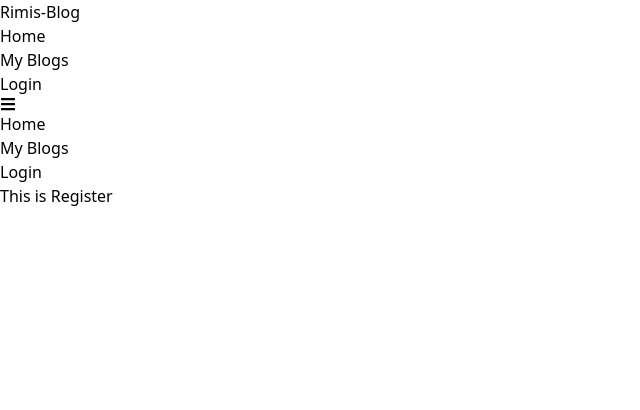
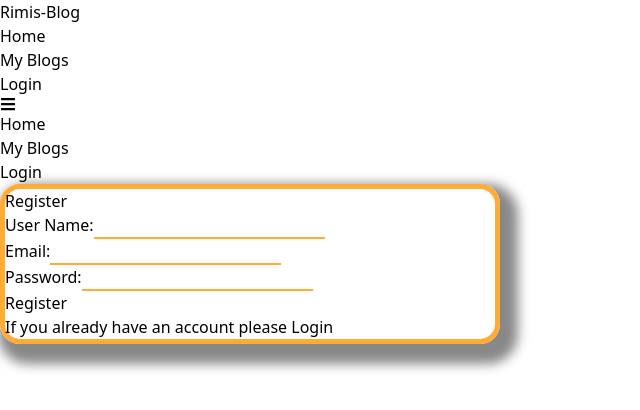
Before and after one commit to Md-Raint-Rubbyat-Sultan/blog-app-clint, a React (Vite) app: page /register in a window 1280 px wide. Shown: the top 410 px of the page, without its empty margins (0-640 px from the left). Built offline with nearby package versions, Linux system fonts and the light colour scheme.

Commit message:
login page desing compelete

```diff
--- /dev/null
+++ b/src/pages/login page/Login/Login.css
@@ -0,0 +1,18 @@
+.formOutLines{
+    min-width: 300px;
+    border: 5px solid rgb(255, 171, 54);
+    border-radius: 20px;
+    box-shadow: 8px 10px 12px 10px #888888;
+}
+
+.inputField{
+    border-bottom: 2px solid rgb(255, 171, 54);
+    outline: none;
+
+}
+
+.btn-hover:hover{
+    color: rgb(255, 171, 54);
+    background-color: #fff;
+    border: 2px solid rgb(255, 171, 54);
+}
--- a/src/pages/login page/Login/Login.jsx
+++ b/src/pages/login page/Login/Login.jsx
@@ -1,10 +1,43 @@
-import {} from 'react';
+import { } from 'react';
+import './Login.css';
+import { Link } from 'react-router-dom';
 
 const Login = () => {
     return (
-        <div>
-            this is login page
-        </div>
+        <section className='flex flex-col-reverse sm:flex-row justify-evenly items-center sm:my-12 p-10'>
+            <div>
+                <img className='w-3/2 md:w-2/3 rounded-2xl mx-auto my-10 md:my-0' src="https://i.ibb.co/KmHwT0V/login-img.jpg" alt="login-img" />
+            </div>
+            <div>
+                <form className='formOutLines p-12'>
+
+                    <h3 className='text-3xl text-center md:text-4xl font-bold'>Login</h3>
+
+                    <div className='flex flex-col justify-center items-start my-10'>
+
+                        <div>
+                            <label className='md:text-2xl' htmlFor="email">Email:
+                                <input className='block  mb-7 py-2 px-8 inputField' id='email' type="email" />
+                            </label>
+                        </div>
+
+                        <div>
+                            <label className='md:text-2xl' htmlFor="password">Password:
+                                <input className='block py-2 px-8 inputField' id='password' type="password" />
+                            </label>
+                        </div>
+
+                        <p className='text-amber-500` my-7'><small>Forget Password</small></p>
+
+                        <button className='font-bold py-3 px-10 bg-amber-500 text-white border-2 rounded-lg btn-hover'>Login</button>
+
+                    </div>
+
+                    <p>If you don't have an account please <Link className='text-amber-500' to={'/register'}>Register</Link></p>
+
+                </form>
+            </div>
+        </section>
     );
 };
 
--- /dev/null
+++ b/src/pages/login page/Register/Register.css
@@ -0,0 +1,6 @@
+.regFormOutLines{
+    max-width: 500px;
+    border: 5px solid rgb(255, 171, 54);
+    border-radius: 20px;
+    box-shadow: 8px 10px 12px 10px #888888;
+}
--- a/src/pages/login page/Register/Register.jsx
+++ b/src/pages/login page/Register/Register.jsx
@@ -1,10 +1,42 @@
-import {} from 'react';
+import { } from 'react';
+import { Link } from 'react-router-dom';
+import './Register.css'
 
 const Register = () => {
     return (
-        <div>
-            This is Register
-        </div>
+            <section className='flex justify-center items-center my-12 mx-16'>
+                <form className='regFormOutLines p-8 sm:p-12'>
+
+                    <h3 className='text-3xl text-center md:text-4xl font-bold'>Register</h3>
+
+                    <div className='flex flex-col justify-center items-start my-10'>
+
+                        <div>
+                            <label className='md:text-2xl' htmlFor="user">User Name:
+                                <input className='block  mb-7 py-2 px-8 inputField' id='user' type="user" />
+                            </label>
+                        </div>
+
+                        <div>
+                            <label className='md:text-2xl' htmlFor="email">Email:
+                                <input className='block  mb-7 py-2 px-8 inputField' id='email' type="email" />
+                            </label>
+                        </div>
+
+                        <div>
+                            <label className='md:text-2xl' htmlFor="password">Password:
+                                <input className='block py-2 px-8 mb-7 inputField' id='password' type="password" />
+                            </label>
+                        </div>
+
+                        <button className='font-bold py-3 px-10 bg-amber-500 text-white border-2 rounded-lg btn-hover'>Register</button>
+
+                    </div>
+
+                    <p>If you already have an account please <Link className='text-amber-500' to={'/login'}>Login</Link></p>
+
+                </form>
+            </section>
     );
 };
 
--- a/src/pages/shared/Header/Header.jsx
+++ b/src/pages/shared/Header/Header.jsx
@@ -14,10 +14,10 @@ const Header = () => {
                 </h1>
                 <div className='hidden sm:block'>
                     <ul className='flex justify-between items-center text-white'>
-                        <li className='me-5 font-bold'>
+                        <li className='me-8 font-bold'>
                             <Link to={'/'}>Home</Link>
                         </li>
-                        <li className='me-5 font-bold'>
+                        <li className='me-8 font-bold'>
                             <Link to={'/blog'}>My Blogs</Link>
                         </li>
                         <li className='font-bold'>
@@ -27,14 +27,14 @@ const Header = () => {
                 </div>
                 <div className='block sm:hidden'>
                     <FaBars onClick={()=>setShowMenu(!showMenu)} className='text-2xl text-white' />
-                    <ul className={`${showMenu? 'megaMenu': "hidden"} text-white`}>
+                    <ul className={`${showMenu? 'megaMenu': "hidden"} text-white text-left p-5`}>
                     <li className='me-5 font-bold'>
                             <Link to={'/'}>Home</Link>
                         </li>
                         <li className='font-bold my-3'>
                             <Link to={'/blog'}>My Blogs</Link>
                         </li>
-                        <li className='font-bold mb-3'>
+                        <li className='font-bold'>
                             <Link to={'/login'}>Login</Link>
                         </li>
                     </ul>
```
Also changed, not shown: src/assets/login-img.jpg (added).
